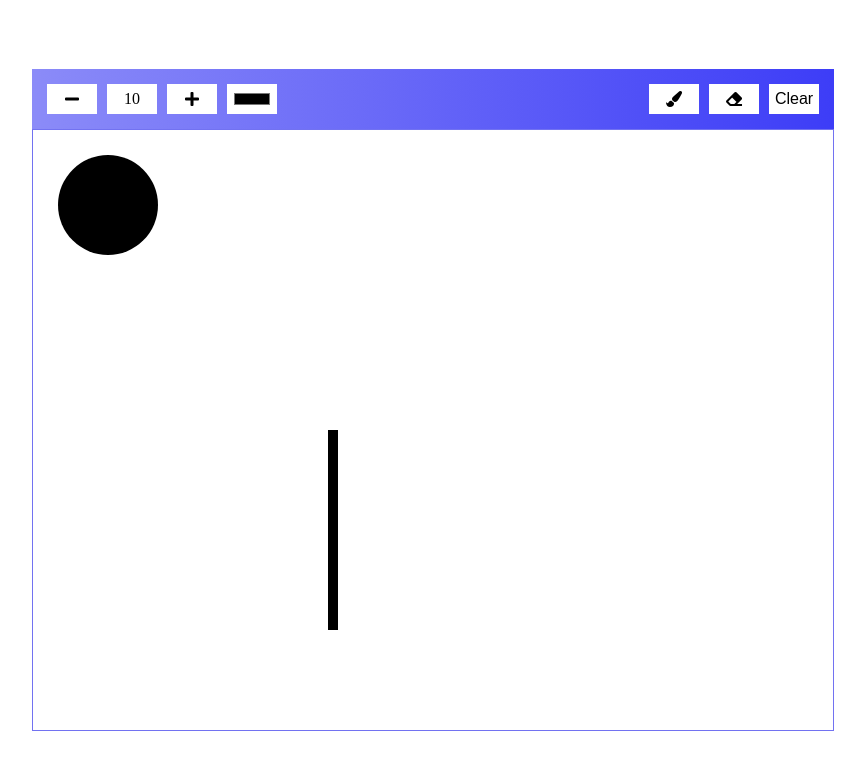
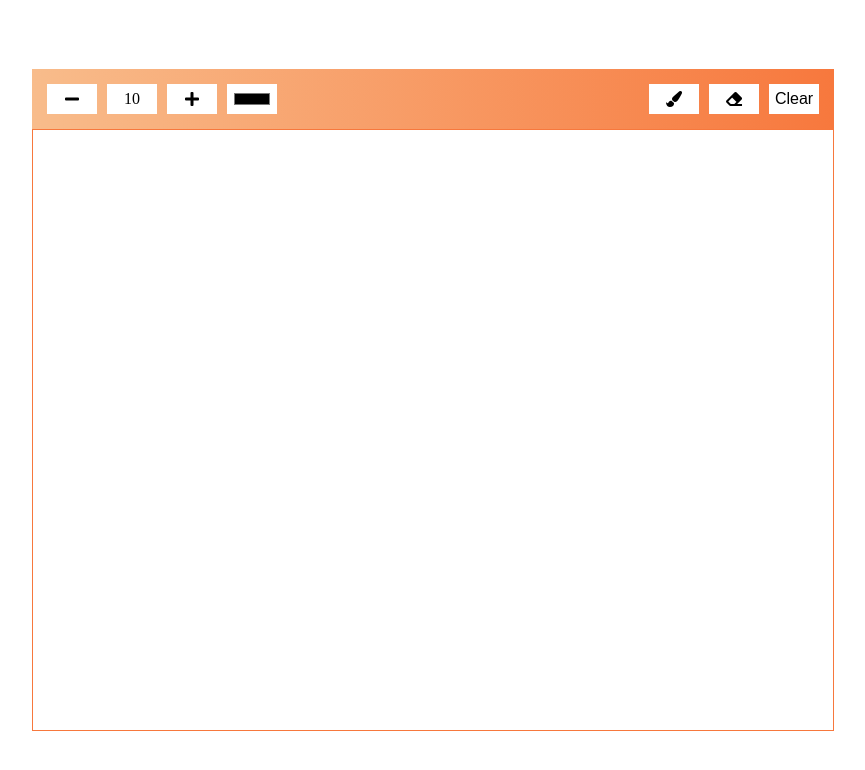
Before and after one commit to tru-izo/Sketchbook-lite, a plain HTML site: page index.html in a window 1280 px wide. Shown: the whole page, without its empty margins (207-1072 px from the left). Drawn offline with Linux system fonts and the light colour scheme.

Commit message:
changed theme color

```diff
--- a/app.js
+++ b/app.js
@@ -2,6 +2,8 @@ const canvas = document.getElementById("canvas");
 const ctx = canvas.getContext("2d");
 let size = 10;
 let color = "black";
+let x;
+let y;
 
 function draw(x, y) {
   ctx.beginPath();
@@ -19,6 +21,3 @@ function drawLine(x1, y1, x2, y2) {
   ctx.lineWidth = size;
   ctx.stroke();
 }
-
-draw(100, 200);
-drawLine(300, 300, 300, 500);
--- a/style.scss
+++ b/style.scss
@@ -19,14 +19,14 @@ body {
 
 canvas {
   //   background-color: #fff;
-  border: 1px solid #7272f1;
+  border: 1px solid #f7783d;
 }
 
 .tools {
   background-image: linear-gradient(
     to right,
-    rgb(139, 139, 248),
-    rgb(61, 61, 247)
+    #f8bc8b,
+    #f7783d
   );
   display: flex;
   width: 802px;
```
Also changed, not shown: css/style.min.css.
